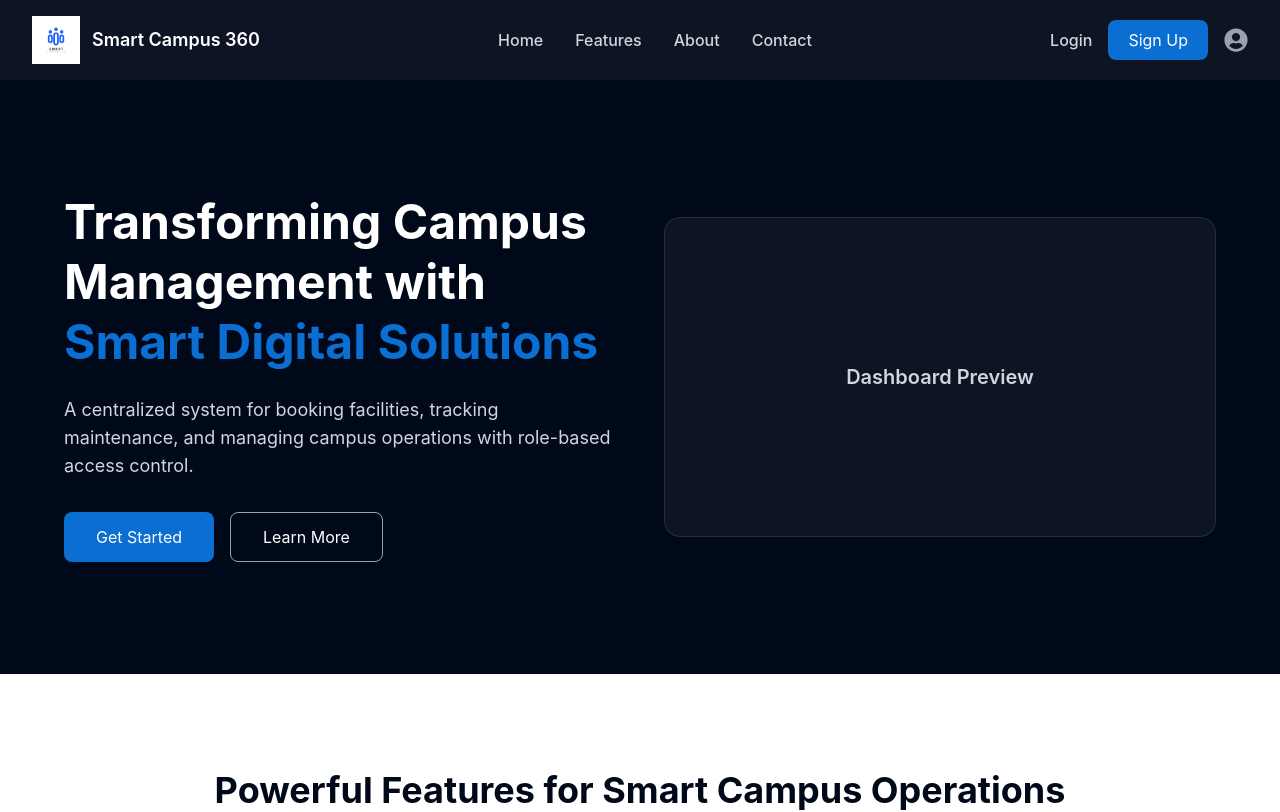
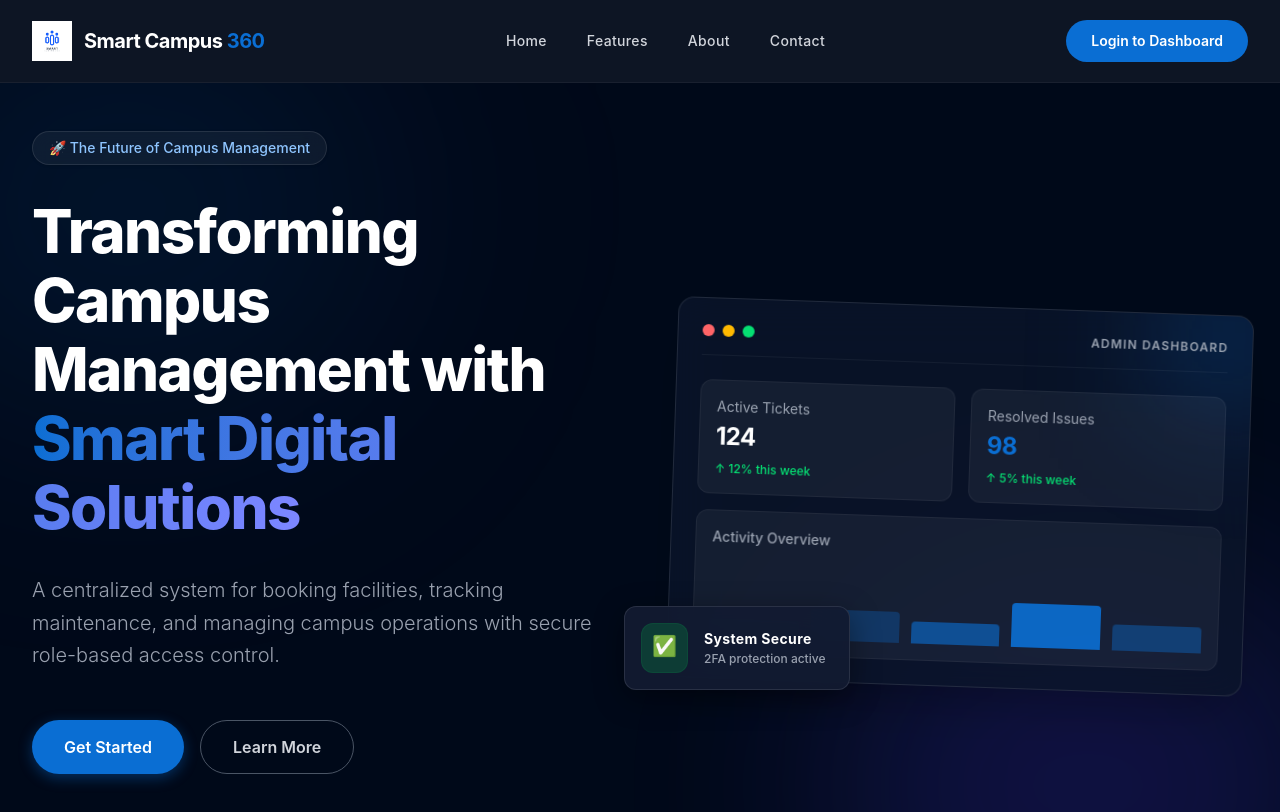
Before and after one commit to gima2003/it3030-paf-2026-smart-campus-groupY3S1_WD_99, a React (Vite) app in the folder smart-campus-ui/: page / in a window 1280 px wide. Shown: the top 812 px of the page. Built offline with nearby package versions, Linux system fonts and the light colour scheme.

Commit message:
change home page ui

```diff
--- a/smart-campus-ui/src/components/HeroSection.jsx
+++ b/smart-campus-ui/src/components/HeroSection.jsx
@@ -1,38 +1,123 @@
+import { useNavigate } from "react-router-dom";
+
 function HeroSection() {
+  const navigate = useNavigate();
+
   return (
-    <section className="bg-[#000919] py-28 px-8 text-white">
-      <div className="max-w-6xl mx-auto grid md:grid-cols-2 items-center gap-12">
+    <section className="relative bg-[#000919] overflow-hidden min-h-[90vh] flex items-center">
+
+      {/* --- Background Animated Effects --- */}
+      <div className="absolute top-0 left-0 w-full h-full overflow-hidden z-0 pointer-events-none">
+        {/* Glow 1 */}
+        <div className="absolute top-[-10%] left-[-10%] w-[40%] h-[50%] rounded-full bg-[#0A6ED3]/20 blur-[120px] animate-pulse pointer-events-none mix-blend-screen" style={{ animationDuration: '4s' }}></div>
+        {/* Glow 2 */}
+        <div className="absolute bottom-[-10%] right-[-5%] w-[40%] h-[50%] rounded-full bg-indigo-600/20 blur-[100px] animate-pulse pointer-events-none mix-blend-screen" style={{ animationDuration: '6s', animationDelay: '1s' }}></div>
+      </div>
+
+      {/* --- Main Content --- */}
+      <div className="max-w-7xl mx-auto w-full px-8 grid md:grid-cols-2 items-center gap-16 relative z-10 py-12">
 
         {/* Left Content */}
-        <div>
-          <h2 className="text-5xl font-bold leading-tight">
+        <div className="space-y-8 max-w-2xl">
+          <div className="inline-block px-4 py-1.5 rounded-full border border-white/10 bg-white/5 text-sm font-medium text-blue-300 shadow-sm backdrop-blur-sm">
+            🚀 The Future of Campus Management
+          </div>
+
+          <h2 className="text-5xl md:text-6xl font-extrabold text-white leading-[1.15] tracking-tight">
             Transforming Campus Management with
-            <span className="text-[#0A6ED3]"> Smart Digital Solutions</span>
+            <span className="text-transparent bg-clip-text bg-gradient-to-r from-[#0A6ED3] to-indigo-400"> Smart Digital Solutions</span>
           </h2>
 
-          <p className="mt-6 text-lg text-gray-300">
+          <p className="text-lg md:text-xl text-gray-400 leading-relaxed font-light">
             A centralized system for booking facilities, tracking maintenance,
-            and managing campus operations with role-based access control.
+            and managing campus operations with secure role-based access control.
           </p>
 
-          <div className="mt-8 flex gap-4">
-            {/* Primary Button */}
-            <button className="bg-[#0A6ED3] text-white px-8 py-3 rounded-lg hover:bg-[#054E98] transition">
+          <div className="flex flex-wrap gap-4 pt-4">
+            <button
+              onClick={() => navigate("/login")}
+              className="bg-[#0A6ED3] text-white px-8 py-3.5 rounded-full font-semibold hover:bg-[#0855A6] shadow-[0_4px_14px_0_rgba(10,110,211,0.39)] hover:shadow-[0_6px_20px_rgba(10,110,211,0.23)] hover:-translate-y-1 transition-all duration-300"
+            >
               Get Started
             </button>
 
-            {/* Secondary Button */}
-            <button className="border border-gray-400 px-8 py-3 rounded-lg hover:bg-white hover:text-[#000919] transition">
+            <button className="bg-transparent border border-gray-600 text-gray-300 px-8 py-3.5 rounded-full font-semibold hover:bg-white/5 hover:border-gray-400 hover:text-white transition-all duration-300">
               Learn More
             </button>
           </div>
+
+          <div className="flex items-center gap-4 text-sm text-gray-500 pt-6">
+            <div className="flex -space-x-2">
+               {/* Quick Mock Avatars */}
+               <div className="w-8 h-8 rounded-full bg-gray-700 border-2 border-[#000919] z-30"></div>
+               <div className="w-8 h-8 rounded-full bg-gray-600 border-2 border-[#000919] z-20"></div>
+               <div className="w-8 h-8 rounded-full bg-gray-500 border-2 border-[#000919] z-10"></div>
+            </div>
+            <p>Trusted by 10,000+ Students & Staff</p>
+          </div>
         </div>
 
-        {/* Right Preview */}
-        <div className="hidden md:block">
-          <div className="bg-white/5 border border-white/10 h-80 rounded-2xl flex items-center justify-center text-gray-300 text-xl font-semibold">
-            Dashboard Preview
+        {/* Right Preview Card */}
+        <div className="hidden md:block relative animate-in fade-in slide-in-from-right-8 duration-700 mt-10 md:mt-0">
+
+          {/* Main Card Glass UI */}
+          <div className="relative bg-[#0B152A]/80 backdrop-blur-xl border border-white/10 rounded-2xl shadow-2xl p-6 transform md:rotate-2 hover:rotate-0 transition-transform duration-500 overflow-hidden group">
+
+            {/* Subtle Inner Glow on Card */}
+            <div className="absolute -top-10 -right-10 w-32 h-32 bg-[#0A6ED3]/30 blur-3xl group-hover:bg-[#0A6ED3]/50 transition-colors duration-500 pointer-events-none"></div>
+
+            <div className="flex items-center justify-between border-b border-white/5 pb-4 mb-6 relative z-10">
+               <div className="flex space-x-2">
+                 <div className="w-3 h-3 rounded-full bg-red-400"></div>
+                 <div className="w-3 h-3 rounded-full bg-amber-400"></div>
+                 <div className="w-3 h-3 rounded-full bg-green-400"></div>
+               </div>
+               <div className="text-xs font-semibold text-gray-400 tracking-widest uppercase">Admin Dashboard</div>
+            </div>
+
+            <div className="grid grid-cols-2 gap-4 relative z-10">
+               {/* Mock Stat Widget 1 */}
+               <div className="bg-white/5 rounded-xl p-4 border border-white/5 hover:bg-white/10 transition-colors duration-300">
+                 <div className="text-sm text-gray-400 mb-1">Active Tickets</div>
+                 <div className="text-2xl font-bold text-white tracking-tight">124</div>
+                 <div className="text-xs text-green-400 mt-2 font-medium">↑ 12% this week</div>
+               </div>
+
+               {/* Mock Stat Widget 2 */}
+               <div className="bg-white/5 rounded-xl p-4 border border-white/5 hover:bg-white/10 transition-colors duration-300">
+                 <div className="text-sm text-gray-400 mb-1">Resolved Issues</div>
+                 <div className="text-2xl font-bold text-[#0A6ED3] tracking-tight">98</div>
+                 <div className="text-xs text-green-400 mt-2 font-medium">↑ 5% this week</div>
+               </div>
+
+               {/* Mock Graph Widget spans 2 cols */}
+               <div className="col-span-2 bg-white/5 rounded-xl p-4 border border-white/5 h-36 flex flex-col justify-end gap-1 items-end relative overflow-hidden group-hover:bg-white/10 transition-colors duration-300">
+                 <div className="absolute top-4 left-4 text-sm font-medium text-gray-400">Activity Overview</div>
+
+                 {/* Fake Graph Bars */}
+                 <div className="flex items-end gap-3 w-full h-[60px] pt-4 mt-auto">
+                    <div className="w-full bg-[#0A6ED3]/30 rounded-t-sm h-[40%] group-hover:bg-[#0A6ED3]/40 transition-all duration-300"></div>
+                    <div className="w-full bg-[#0A6ED3]/30 rounded-t-sm h-[70%] group-hover:bg-[#0A6ED3]/40 transition-all duration-300 delay-75"></div>
+                    <div className="w-full bg-[#0A6ED3]/60 rounded-t-sm h-[50%] group-hover:bg-[#0A6ED3]/80 transition-all duration-300 delay-100"></div>
+                    <div className="w-full bg-[#0A6ED3]/90 rounded-t-sm h-[100%] group-hover:bg-[#0A6ED3] transition-all duration-300 delay-150"></div>
+                    <div className="w-full bg-[#0A6ED3]/40 rounded-t-sm h-[60%] group-hover:bg-[#0A6ED3]/60 transition-all duration-300 delay-200"></div>
+                 </div>
+               </div>
+            </div>
+
           </div>
+
+          {/* Floating UI Element Layered Below */}
+          <div className="absolute -bottom-6 -left-8 md:-left-12 bg-[#121B31]/95 backdrop-blur-xl rounded-xl p-4 shadow-[0_8px_30px_rgb(0,0,0,0.4)] border border-white/10 flex items-center gap-4 animate-[bounce_3s_infinite_ease-in-out]">
+             <div className="bg-green-500/20 p-2.5 rounded-xl border border-green-500/10">
+                <span className="text-xl inline-block -translate-y-0.5">✅</span>
+             </div>
+             <div className="space-y-0.5 pr-2">
+                <div className="text-sm font-bold text-white tracking-wide">System Secure</div>
+                <div className="text-xs text-gray-400 font-medium">2FA protection active</div>
+             </div>
+          </div>
+
         </div>
 
       </div>
--- a/smart-campus-ui/src/components/Navbar.jsx
+++ b/smart-campus-ui/src/components/Navbar.jsx
@@ -1,4 +1,3 @@
-import { FaUserCircle } from "react-icons/fa";
 import logo from "../assets/logo.png";
 import { useNavigate } from "react-router-dom";
 
@@ -6,50 +5,39 @@ function Navbar() {
   const navigate = useNavigate();
 
   return (
-    <nav className="w-full bg-[#000919]/95 backdrop-blur-md px-8 py-4 flex justify-between items-center">
+    <nav className="w-full bg-[#000919]/95 backdrop-blur-md border-b border-white/5 px-8 py-5 flex justify-between items-center z-50 relative sticky top-0">
 
       {/* Left - Logo */}
       <div className="flex items-center gap-3">
         <img
           src={logo}
           alt="Smart Campus 360 Logo"
-          className="h-12 w-auto object-contain"
+          className="h-10 w-auto object-contain cursor-pointer"
+          onClick={() => navigate("/")}
         />
-        <h1 className="text-lg font-semibold text-white">
-          Smart Campus 360
+        <h1 className="text-xl font-bold tracking-tight text-white cursor-pointer" onClick={() => navigate("/")}>
+          Smart Campus <span className="text-[#0A6ED3]">360</span>
         </h1>
       </div>
 
       {/* Middle - Links */}
-      <div className="hidden md:flex gap-8 text-gray-300 font-medium">
-        <a href="#" className="hover:text-white transition">Home</a>
-        <a href="#" className="hover:text-white transition">Features</a>
-        <a href="#" className="hover:text-white transition">About</a>
-        <a href="#" className="hover:text-white transition">Contact</a>
+      <div className="hidden md:flex gap-10 text-sm text-gray-300 font-medium tracking-wide">
+        <a href="#" className="hover:text-[#0A6ED3] transition-colors duration-200">Home</a>
+        <a href="#" className="hover:text-[#0A6ED3] transition-colors duration-200">Features</a>
+        <a href="#" className="hover:text-[#0A6ED3] transition-colors duration-200">About</a>
+        <a href="#" className="hover:text-[#0A6ED3] transition-colors duration-200">Contact</a>
       </div>
 
       {/* Right - Auth */}
       <div className="flex items-center gap-4">
-
-        {/* Login */}
         <button
           onClick={() => navigate("/login")}
-          className="text-gray-300 hover:text-white font-medium transition"
+          className="bg-[#0A6ED3] text-white px-6 py-2.5 rounded-full text-sm font-semibold hover:bg-[#0855A6] hover:shadow-[0_0_20px_rgba(10,110,211,0.4)] transition-all duration-300 ease-out transform hover:-translate-y-0.5 border border-transparent hover:border-white/10"
         >
-          Login
+          Login to Dashboard
         </button>
+      </div>
 
-        {/* Sign Up */}
-        <button
-          onClick={() => navigate("/signup")}
-          className="bg-[#0A6ED3] text-white px-5 py-2 rounded-lg hover:bg-[#054E98] transition shadow-md"
-        >
-          Sign Up
-        </button>
-
-        {/* Profile */}
-        <FaUserCircle className="text-2xl text-gray-400 cursor-pointer hover:text-white transition" />
-      </div>
     </nav>
   );
 }
```
